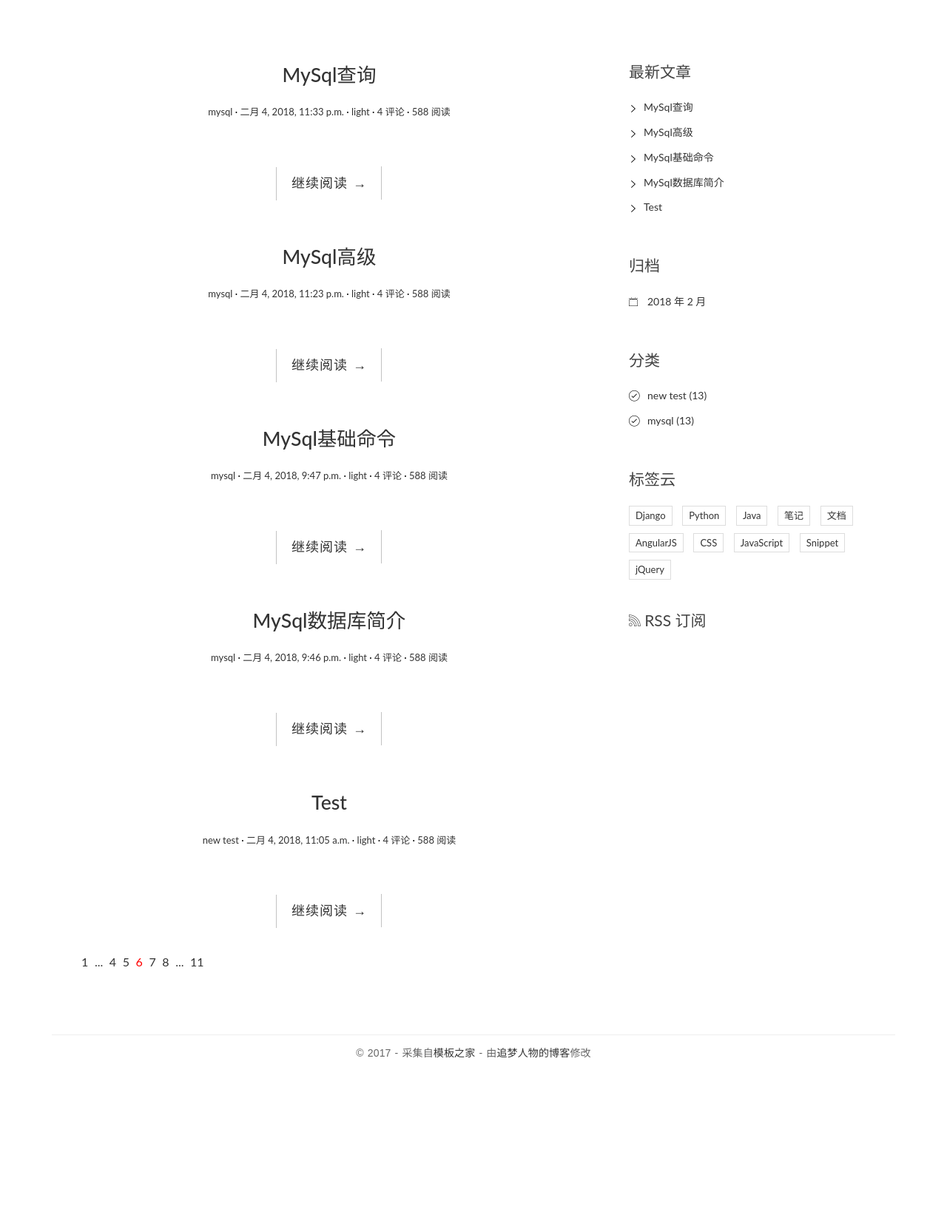
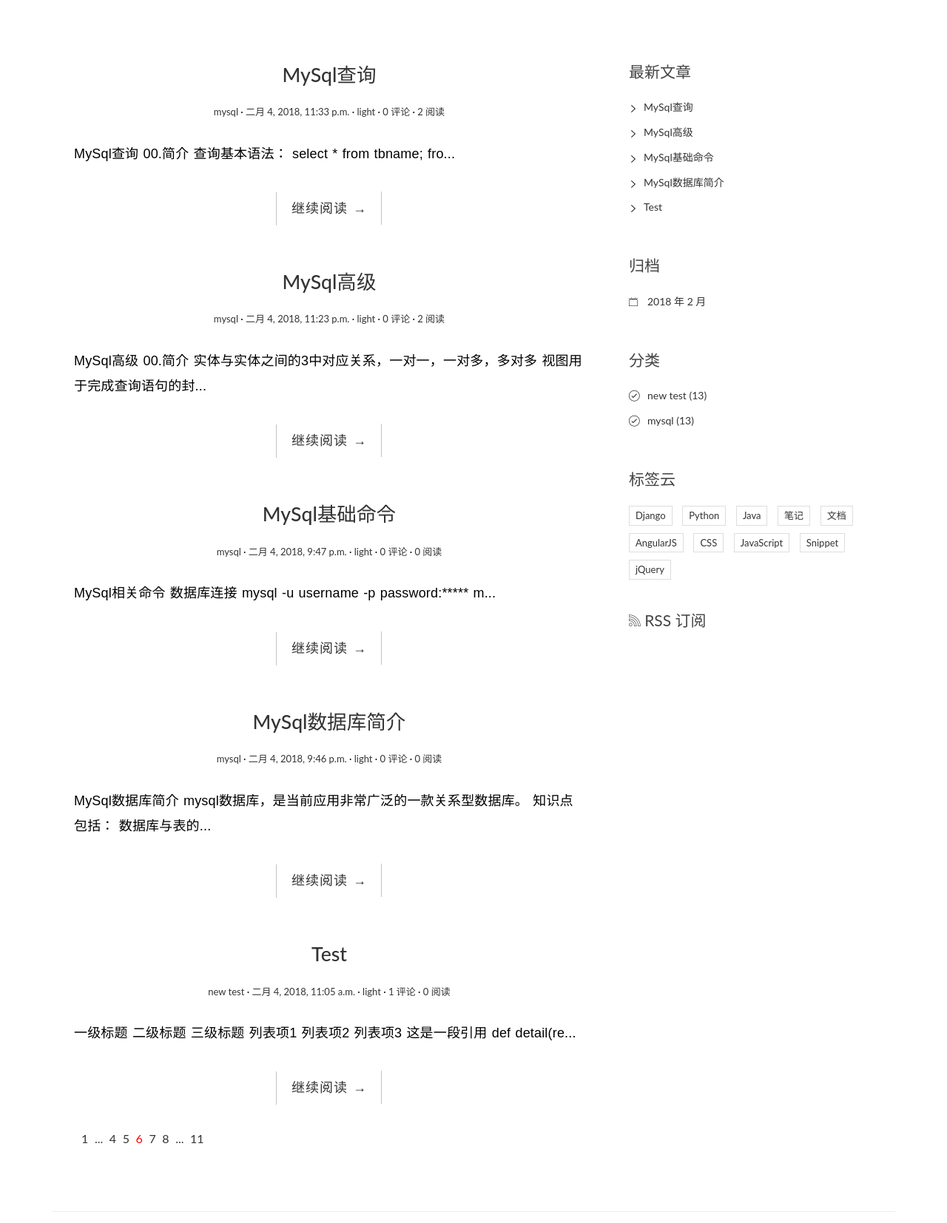
Before and after one commit to halysl/blog-with-django, a Django app: page / in a window 1280 px wide. Shown: the part 91-1745 px from the top of the page at 74% size. Before the commit the page ends 1522 px from the top, so only its background shows below. Run offline with Django 3.2, Linux system fonts and the light colour scheme; data comes from the database, SQL or seed files in the repository; some libraries are stand-ins or nearby versions.

Commit message:
13th post
统计阅读量
自动摘要

```diff
--- a/blogproject/blog/models.py
+++ b/blogproject/blog/models.py
@@ -2,6 +2,9 @@
 from django.db import models
 from django.contrib.auth.models import User
 from django.urls import reverse
+
+import markdown
+from django.utils.html import strip_tags
 
 class Category(models.Model):
 	"""
@@ -52,8 +55,27 @@ class Post(models.Model):
 	category = models.ForeignKey(Category)
 	tags = models.ManyToManyField(Tag,blank=True)
 
+	# 阅读数字段
+	views = models.PositiveIntegerField(default=0)
+
 	def __str__(self):
 		return self.title
 
 	def get_absolute_url(self):
 		return reverse('blog:detail', kwargs={'pk':self.pk})
+
+	# 增加阅读数量
+	def increase_views(self):
+		self.views += 1
+		self.save(update_fields=['views'])
+
+	# 自动生成摘要
+	def save(self, *args, **kwargs):
+		if not self.excerpt:
+			md = markdown.Markdown(extensions=[
+                'markdown.extensions.extra',
+                'markdown.extensions.codehilite',
+            ])
+
+			self.excerpt = strip_tags(md.convert(self.body))[:54]
+		super(Post, self).save(*args, **kwargs)
--- a/blogproject/blog/views.py
+++ b/blogproject/blog/views.py
@@ -10,6 +10,10 @@ def index(request):
 
 def detail(request, pk):
 	post = get_object_or_404(Post, pk=pk)
+
+	# +1
+	post.increase_views()
+
 	post.body = markdown.markdown(post.body,
                                   extensions=[
                                      'markdown.extensions.extra',
--- a/blogproject/templates/base.html
+++ b/blogproject/templates/base.html
@@ -29,7 +29,7 @@
         <div class="row">
             <div class="col-md-4 col-sm-5 col-xs-8">
                 <div class="logo">
-                    <h1><a href="index.html"><b>Black</b> &amp; White</a></h1>
+                    <h1><a href="{% url 'blog:index' %}"><b>Black</b> &amp; White</a></h1>
                 </div>
             </div><!-- col-md-4 -->
             <div class="col-md-8 col-sm-7 col-xs-4">
@@ -42,7 +42,7 @@
 
                     <div class="collapse navbar-collapse" id="bs-example-navbar-collapse-1">
                         <ul class="nav navbar-nav navbar-right">
-                            <li class="cl-effect-11"><a href="index.html" data-hover="首页">首页</a></li>
+                            <li class="cl-effect-11"><a href="{% url 'blog:index' %}" data-hover="首页">首页</a></li>
                             <li class="cl-effect-11"><a href="full-width.html" data-hover="博客">博客</a></li>
                             <li class="cl-effect-11"><a href="about.html" data-hover="关于">关于</a></li>
                             <li class="cl-effect-11"><a href="contact.html" data-hover="联系">联系</a></li>
--- a/blogproject/templates/blog/detail.html
+++ b/blogproject/templates/blog/detail.html
@@ -9,7 +9,7 @@
                                                 datetime="{{ post.created_time }}">{{ post.created_time }}</time></a></span>
       <span class="post-author"><a href="#">{{ post.author }}</a></span>
       <span class="comments-link"><a href="#">{{ comment_list | length }} 评论</a></span>
-      <span class="views-count"><a href="#">588 阅读</a></span>
+      <span class="views-count"><a href="#">{{ post.views }} 阅读</a></span>
     </div>
   </header>
   <div class="entry-content clearfix">
--- a/blogproject/templates/blog/index.html
+++ b/blogproject/templates/blog/index.html
@@ -12,12 +12,12 @@
             <span class="post-date"><a href="#"><time class="entry-date"
               datetime="{{ post.created_time }}">{{ post.created_time}}</time></a></span>
               <span class="post-author"><a href="#">{{ post.author }}</a></span>
-              <span class="comments-link"><a href="#">4 评论</a></span>
-              <span class="views-count"><a href="#">588 阅读</a></span>
+              <span class="comments-link"><a href="#">{{ post.comment_set.count }} 评论</a></span>
+              <span class="views-count"><a href="{{ post.get_absolute_url }}">{{ post.views }} 阅读</a></span>
           </div>
       </header>
       <div class="entry-content clearfix">
-        <p>{{ post.excerpt }}</p>
+        <p>{{ post.excerpt }}...</p>
         <div class="read-more cl-effect-14">
             <a href="{{ post.get_absolute_url }}" class="more-link">继续阅读 <span class="meta-nav">→</span></a>
         </div>
```
Also changed, not shown: blogproject/blog/migrations/0002_post_views.py (added), blogproject/comments/migrations/0002_auto_20180205_1728.py (added), blogproject/db.sqlite3.
